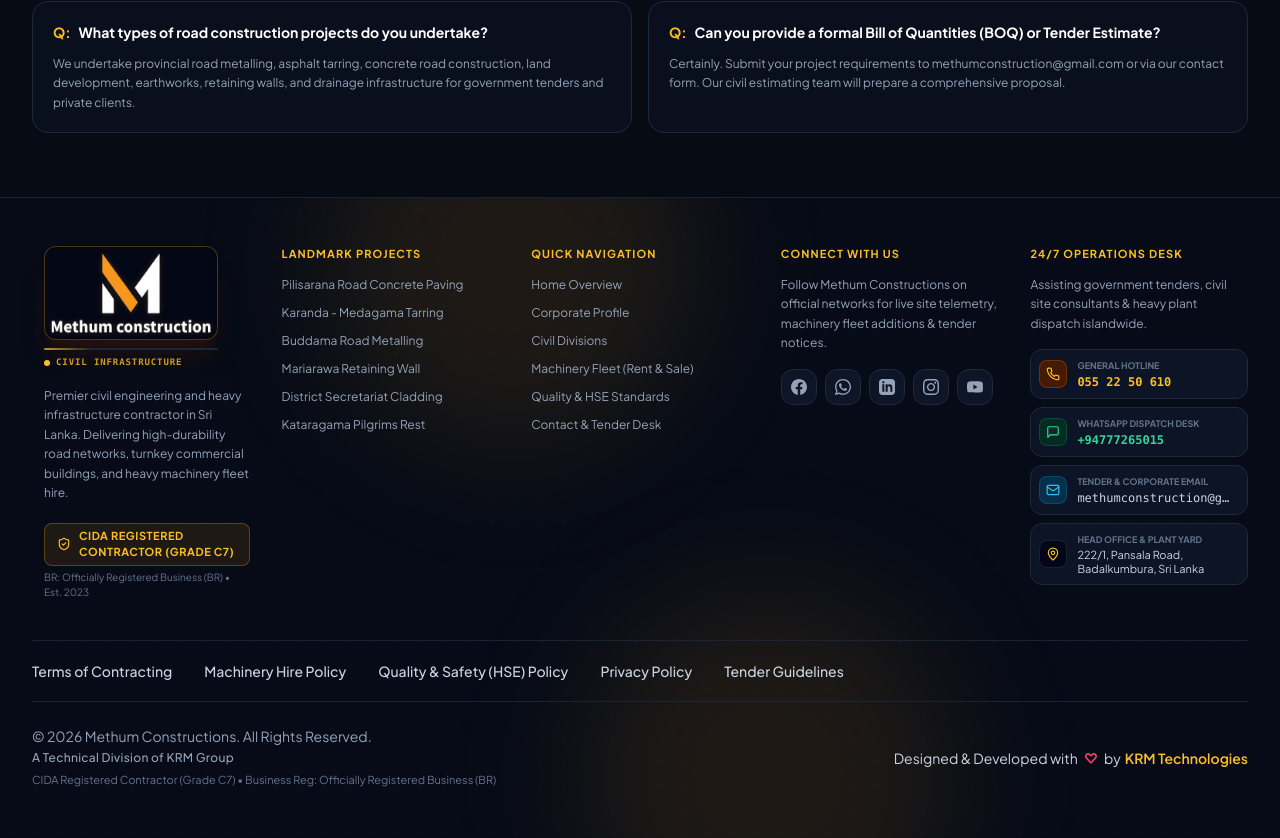
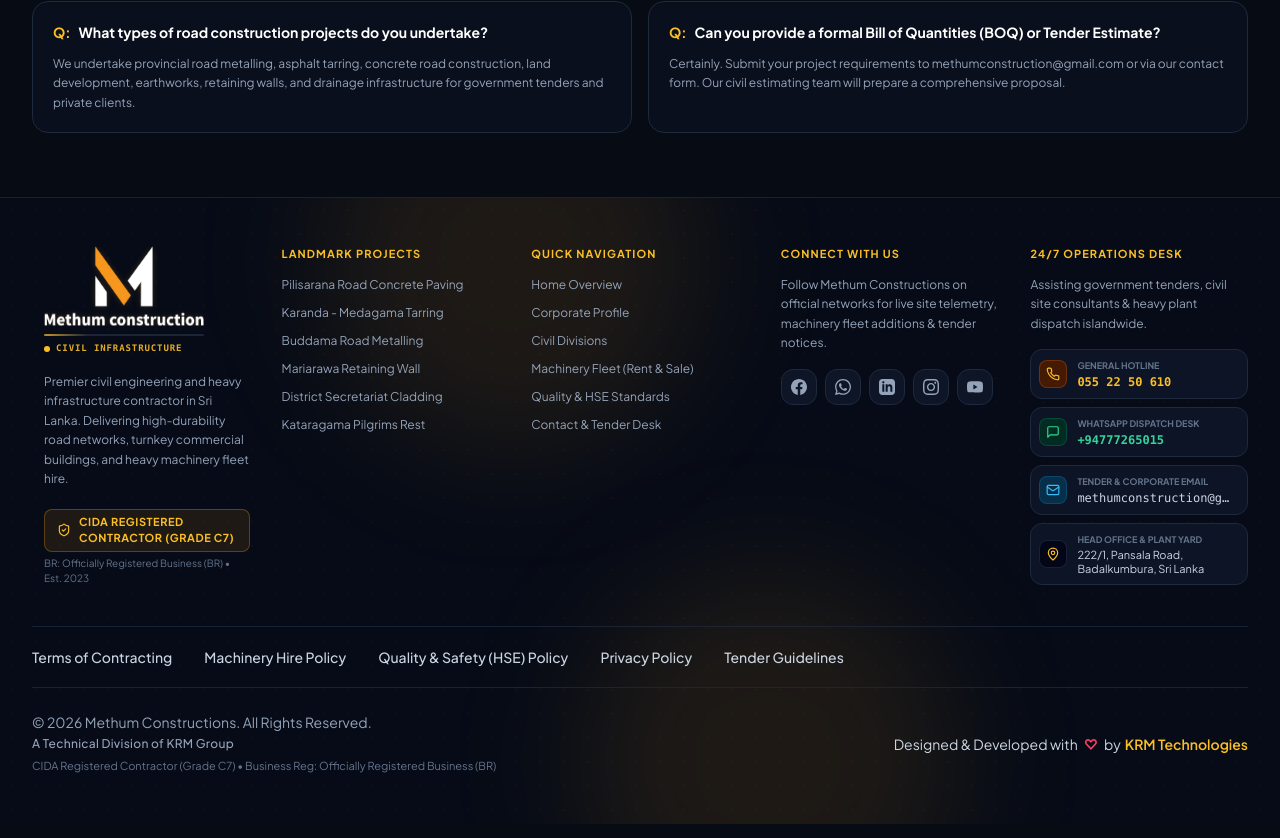
Before and after one commit to kavindurishan/Methum-Construction, a Next.js app: page / in a window 1280 px wide. Shown: the part 7651-8489 px from the top of the page. Built offline with nearby package versions, Linux system fonts and the light colour scheme.

Commit message:
fix: remove orange frame around footer logo and slow down white sheen animation

```diff
--- a/src/app/globals.css
+++ b/src/app/globals.css
@@ -49,27 +49,27 @@ body {
   box-shadow: 0 0 40px -10px rgba(234, 88, 12, 0.25);
 }
 
-/* Metallic Light Sheen Animation for Logo */
+/* Metallic Light Sheen Animation for Logo - Slow, Smooth & Elegant */
 @keyframes logoShine {
   0% {
-    transform: translateX(-180%) skewX(-25deg);
+    transform: translateX(-160%) skewX(-20deg);
     opacity: 0;
   }
-  5% {
-    opacity: 0.8;
+  10% {
+    opacity: 0.55;
   }
-  30% {
-    transform: translateX(280%) skewX(-25deg);
-    opacity: 0.8;
+  55% {
+    transform: translateX(250%) skewX(-20deg);
+    opacity: 0.55;
   }
-  35%, 100% {
-    transform: translateX(280%) skewX(-25deg);
+  62%, 100% {
+    transform: translateX(250%) skewX(-20deg);
     opacity: 0;
   }
 }
 
 .animate-logo-sheen {
-  animation: logoShine 4s cubic-bezier(0.4, 0, 0.2, 1) infinite;
+  animation: logoShine 7.5s cubic-bezier(0.4, 0, 0.2, 1) infinite;
 }
 
 /* Wear Inhouse Futuristic Laser Sweep Hairline */
--- a/src/components/Footer.tsx
+++ b/src/components/Footer.tsx
@@ -251,17 +251,17 @@ export default function Footer() {
                   className="inline-flex flex-col items-start group select-none relative cursor-pointer"
                 >
                   {/* Ambient Golden Glow Aura (Wear Inhouse Style) */}
-                  <div className="absolute -inset-3 bg-gradient-to-r from-amber-500/25 via-amber-400/30 to-yellow-500/20 rounded-2xl blur-xl opacity-75 group-hover:opacity-100 transition-opacity duration-300 pointer-events-none -z-10" />
+                  <div className="absolute -inset-2 bg-amber-500/15 blur-xl opacity-50 group-hover:opacity-90 transition-opacity duration-300 pointer-events-none -z-10" />
 
-                  {/* Main Logo Image (Enlarged & Prominently Focused) */}
-                  <div className="relative overflow-hidden rounded-xl p-1.5 bg-slate-950/60 border border-amber-500/30 shadow-xl shadow-amber-950/40 transition-all duration-300 group-hover:scale-[1.04] group-hover:border-amber-400">
+                  {/* Main Logo Image (Enlarged & Clean - No Orange Frame) */}
+                  <div className="relative overflow-hidden transition-all duration-300 group-hover:scale-[1.04]">
                     <img
                       src="/logo-white.png"
                       alt="Methum Constructions"
-                      className="h-16 sm:h-20 w-auto object-contain transition duration-300 animate-logo-glow"
+                      className="h-16 sm:h-20 w-auto object-contain transition duration-300 animate-logo-glow filter drop-shadow-sm"
                     />
-                    {/* Metallic Sheen Glare Animation */}
-                    <div className="absolute inset-0 w-2/3 h-full bg-gradient-to-r from-transparent via-white/50 to-transparent pointer-events-none animate-logo-sheen" />
+                    {/* Metallic Sheen Glare Animation (Slow & Elegant) */}
+                    <div className="absolute inset-0 w-1/2 h-full bg-gradient-to-r from-transparent via-white/50 to-transparent pointer-events-none animate-logo-sheen" />
                   </div>
 
                   {/* Futuristic Laser Hairline with Sweep Animation (Wear Inhouse Style) */}
```
